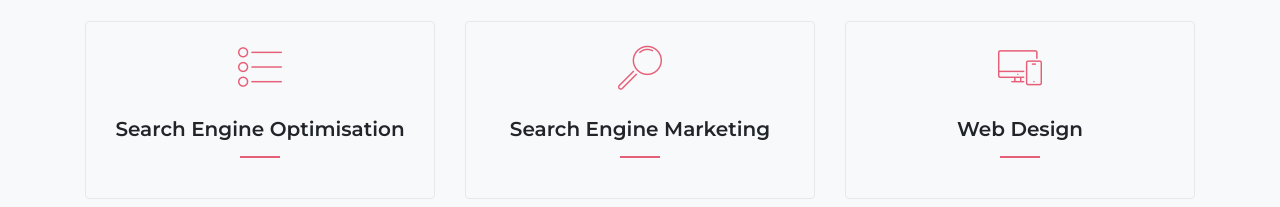
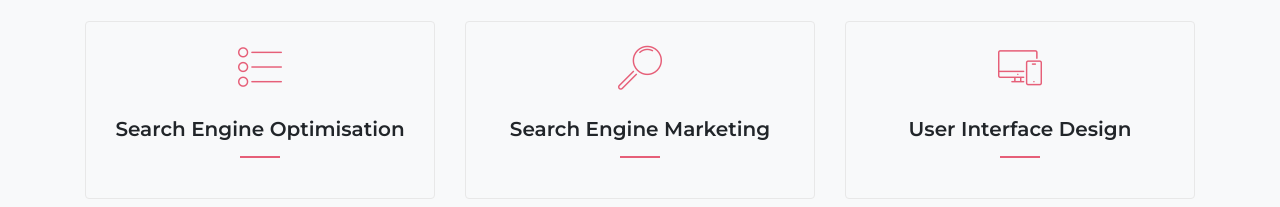
Before and after one commit to jasmintrickey/jasminewebsite, a plain HTML site: page index.html in a window 1280 px wide. Shown: the part 1295-1502 px from the top of the page. Drawn offline with Linux system fonts and the light colour scheme.

Commit message:
minor text edit

```diff
--- a/index.html
+++ b/index.html
@@ -170,7 +170,7 @@
                                 <i class="mbri-responsive text-custom display-4"></i>
                             </div>
                             <div class="mt-4">
-                                <h5 class="mb-0">Web Design</h5>
+                                <h5 class="mb-0">User Interface Design</h5>
                                 <div class="services-title-border"></div>
                                 <p class="text-muted mt-3"> </p>
                             </div>
```
